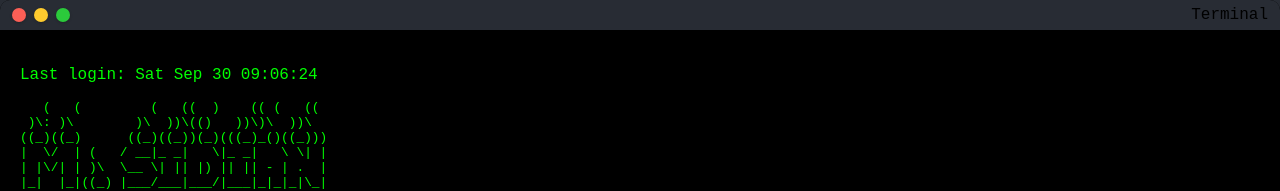
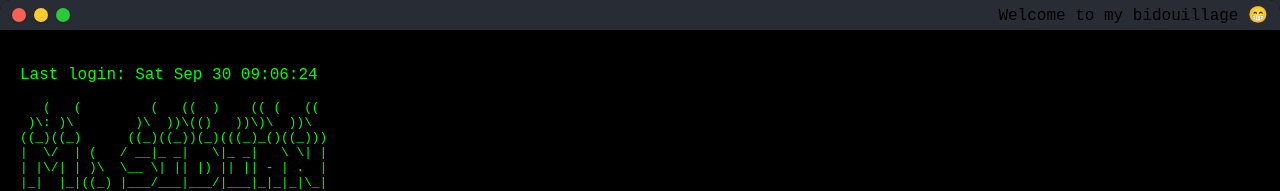
Before and after one commit to Mohamedllx/LX77, a plain HTML site: page index.html in a window 1280 px wide. Shown: the top 191 px of the page. Drawn offline with Linux system fonts and the light colour scheme.

Commit message:
Update index.html

```diff
--- a/index.html
+++ b/index.html
@@ -15,7 +15,7 @@
                 <div class="minimize"></div>
                 <div class="expand"></div>
             </div>
-            <p>Terminal</p>
+            <p>Welcome to my bidouillage 😁</p>
         </div>
         <div class="content">
             <p class="output">
```
